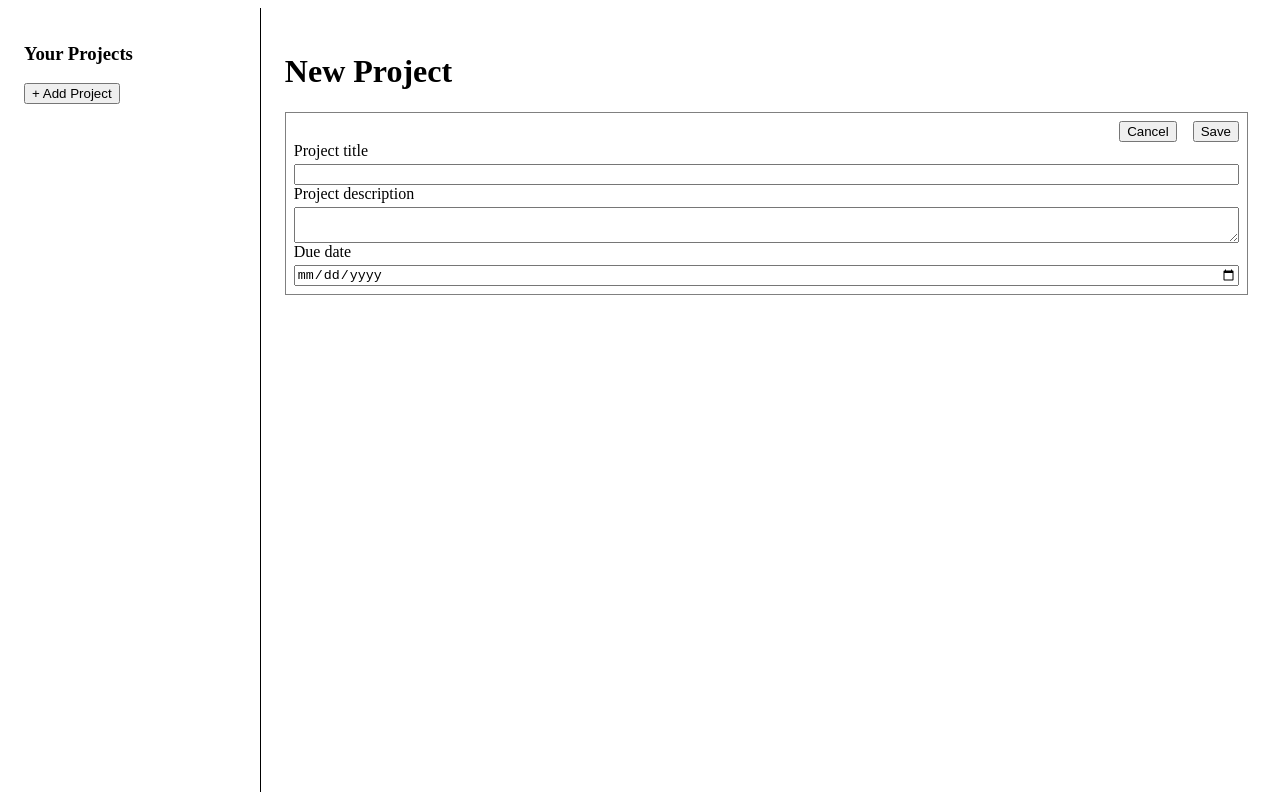
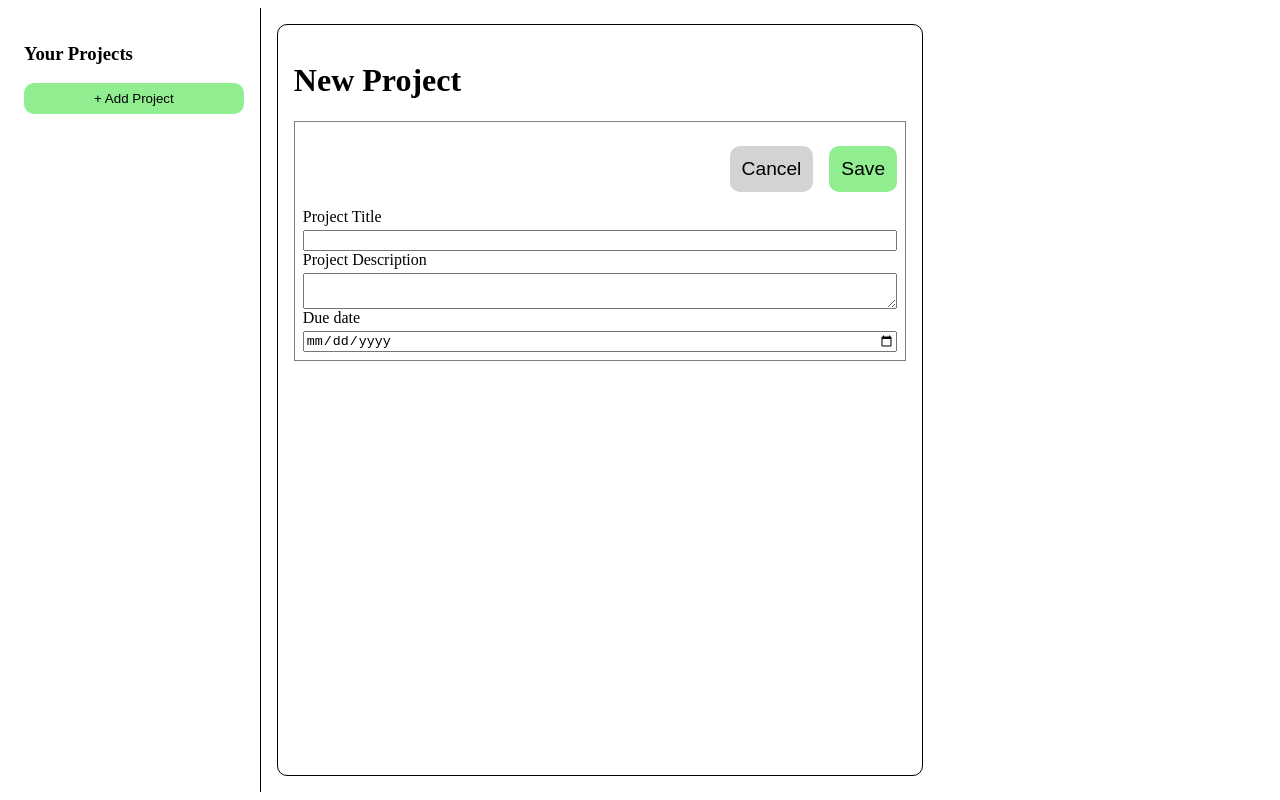
Before and after one commit to CatarinaPBressan/ReactUpskillingProjects, a React (Vite) app in the folder project2_project_management/: page / in a window 1280 px wide. Both pictures are taken after a click on the button "+ Add Project". Built offline with nearby package versions, Linux system fonts and the light colour scheme.

Commit message:
Finalize project_mgmt

```diff
--- a/project2_project_management/src/App.jsx
+++ b/project2_project_management/src/App.jsx
@@ -5,57 +5,99 @@ import NoProjectPage from "./components/NoProjectPage";
 import ProjectPage from "./components/ProjectPage";
 import Sidebar from "./components/Sidebar";
 
-/*
-projects:
-[{
-  title: "Project Title",
-  dueDate: "2026-01-01",
-  description: "Project description",
-  tasks: ["Implement the React Project Management project"]
-}]*/
 function App() {
+  /*
+  [{
+    id: "uuid",
+    title: "Project Title",
+    dueDate: "2026-01-01",
+    description: "Project description",
+  }]
+  */
   const [projects, setProjects] = useState([]);
-  const [isCreatingProject, setIsCreatingProject] = useState(false);
-  const [selectedProject, setSelectedProject] = useState(undefined);
 
-  const handleSelectProject = (projectTitle) => {
-    setIsCreatingProject(false);
-    setSelectedProject(
-      projects.find((project) => project.title === projectTitle),
-    );
+  /*
+  [{
+    id: "uuid",
+    text: "text"
+    projectId: "projectId"
+  }]
+  */
+  const [tasks, setTasks] = useState([]);
+
+  /*
+    null: No Project selected
+    undefined: Creating Project
+    {project}: Project page
+   */
+  const [selectedProject, setSelectedProject] = useState(null);
+
+  const handleSelectProject = (projectId) => {
+    setSelectedProject((prevSelectedProject) => {
+      if (prevSelectedProject && projectId === prevSelectedProject.id) {
+        return null;
+      }
+      return projects.find((project) => project.id == projectId);
+    });
   };
 
-  const handleClearProjectTask = (task) => {
-    console.log(task);
-    setSelectedProject((prevSelectedProject) => {
-      console.log(prevSelectedProject.tasks.filter((_task) => _task !== task));
-    });
+  const handleClearProjectTask = (taskToDelete) => {
+    setTasks(tasks.filter((task) => task.id !== taskToDelete.id));
   };
-  const handleAddProjectTask = (task) => {
-    console.log(task);
+  const handleAddProjectTask = (text) => {
+    const task = {
+      id: crypto.randomUUID(),
+      text,
+      projectId: selectedProject.id,
+    };
+    setTasks([...tasks, task]);
   };
 
-  const handleDeleteProject = (projectTitle) => {
-    setSelectedProject(undefined);
-    setProjects([
-      ...projects.filter((project) => project.title !== projectTitle),
-    ]);
+  const handleDeleteProject = (projectId) => {
+    setSelectedProject(null);
+    setProjects(projects.filter((project) => project.id !== projectId));
   };
 
   const handleAddProjectClick = () => {
     setSelectedProject(undefined);
-    setIsCreatingProject(true);
   };
 
   const handleCancelCreatingProjectClick = () => {
-    setIsCreatingProject(false);
+    setSelectedProject(null);
   };
 
   const handleCreateProjectClick = (projectData) => {
-    const newProject = { ...projectData, tasks: [] };
+    const newProject = {
+      ...projectData,
+      tasks: [],
+      id: crypto.randomUUID(),
+    };
     setProjects([...projects, newProject]);
-    setIsCreatingProject(false);
+    setSelectedProject(newProject);
   };
+
+  let content;
+  if (selectedProject === null) {
+    content = <NoProjectPage onAddProjectClick={handleAddProjectClick} />;
+  } else if (selectedProject === undefined) {
+    content = (
+      <CreateProjectPage
+        onCancelClick={handleCancelCreatingProjectClick}
+        onCreateProjectClick={handleCreateProjectClick}
+      />
+    );
+  } else {
+    content = (
+      <ProjectPage
+        project={selectedProject}
+        onClearProjectTaskClick={handleClearProjectTask}
+        onAddProjectTaskClick={handleAddProjectTask}
+        onDeleteProjectClick={handleDeleteProject}
+        onDeselectProjectClick={handleSelectProject}
+        tasks={tasks.filter((task) => task.projectId === selectedProject.id)}
+      />
+    );
+  }
 
   return (
     <div id="pageContainer">
@@ -63,26 +105,9 @@ function App() {
         projects={projects}
         onSelectProject={handleSelectProject}
         onAddProjectClick={handleAddProjectClick}
+        selectedProjectId={selectedProject && selectedProject.id}
       />
-      <main>
-        {!selectedProject && !isCreatingProject && (
-          <NoProjectPage onAddProjectClick={handleAddProjectClick} />
-        )}
-        {!selectedProject && isCreatingProject && (
-          <CreateProjectPage
-            onCancelClick={handleCancelCreatingProjectClick}
-            onCreateProjectClick={handleCreateProjectClick}
-          />
-        )}
-        {selectedProject && (
-          <ProjectPage
-            project={selectedProject}
-            onClearProjectTaskClick={handleClearProjectTask}
-            onAddProjectTaskClick={handleAddProjectTask}
-            onDeleteProjectClick={handleDeleteProject}
-          />
-        )}
-      </main>
+      <main>{content}</main>
     </div>
   );
 }
--- a/project2_project_management/src/components/CreateProjectPage.jsx
+++ b/project2_project_management/src/components/CreateProjectPage.jsx
@@ -1,3 +1,5 @@
+import Input from "./Input";
+
 export default function CreateProjectPage({
   onCancelClick,
   onCreateProjectClick,
@@ -14,22 +16,17 @@ export default function CreateProjectPage({
             onCreateProjectClick(data);
           }}
         >
-          <div className="controls">
-            <button onClick={onCancelClick}>Cancel</button>
-            <button type="submit">Save</button>
-          </div>
-          <div className="input-group">
-            <label htmlFor="title">Project title</label>
-            <input type="text" id="title" required name="title" />
-          </div>
-          <div className="input-group">
-            <label htmlFor="description">Project description</label>
-            <textarea id="description" name="description" />
-          </div>
-          <div className="input-group">
-            <label htmlFor="dueDate">Due date</label>
-            <input type="date" id="dueDate" required name="dueDate" />
-          </div>
+          <menu className="controls">
+            <button className="danger" onClick={onCancelClick}>
+              Cancel
+            </button>
+            <button className="confirm" type="submit">
+              Save
+            </button>
+          </menu>
+          <Input label="Project Title" id="title" required />
+          <Input label="Project Description" isTextArea id="description" />
+          <Input type="date" label="Due date" id="dueDate" required />
         </form>
       </section>
     </div>
--- /dev/null
+++ b/project2_project_management/src/components/Input.jsx
@@ -0,0 +1,12 @@
+export default function Input({ isTextArea = false, label, id, ...props }) {
+  return (
+    <div className="input-group">
+      <label htmlFor={id}>{label}</label>
+      {isTextArea ? (
+        <textarea id={id} name={id} {...props} />
+      ) : (
+        <input id={id} name={id} {...props} />
+      )}
+    </div>
+  );
+}
--- /dev/null
+++ b/project2_project_management/src/components/NewTask.jsx
@@ -0,0 +1,29 @@
+import { useState } from "react";
+
+export default function NewTask({ onAddProjectTaskClick }) {
+  const [enteredTask, setEnteredTask] = useState("");
+
+  const handleChange = (event) => {
+    setEnteredTask(event.target.value);
+  };
+
+  const handleClick = () => {
+    if (!enteredTask.trim()) {
+      return;
+    }
+    onAddProjectTaskClick(enteredTask);
+    setEnteredTask("");
+  };
+
+  return (
+    <div className="task-input-group">
+      <input
+        type="text"
+        placeholder="Task description"
+        onChange={handleChange}
+        value={enteredTask}
+      />
+      <button onClick={handleClick}>Add task</button>
+    </div>
+  );
+}
--- a/project2_project_management/src/components/NoProjectPage.jsx
+++ b/project2_project_management/src/components/NoProjectPage.jsx
@@ -4,7 +4,9 @@ export default function NoProjectPage({ onAddProjectClick }) {
       <div className="center">
         <h1>No Project Selected</h1>
         <h2>Select or create a project</h2>
-        <button onClick={onAddProjectClick}>Create a Project</button>
+        <button className="createProject" onClick={onAddProjectClick}>
+          Create a Project
+        </button>
       </div>
     </div>
   );
--- a/project2_project_management/src/components/Sidebar.jsx
+++ b/project2_project_management/src/components/Sidebar.jsx
@@ -2,19 +2,32 @@ export default function Sidebar({
   projects,
   onSelectProject,
   onAddProjectClick,
+  selectedProjectId,
 }) {
   return (
-    <aside>
+    <aside id="sidebar">
       <h3>Your Projects</h3>
-      <button onClick={onAddProjectClick}>+ Add Project</button>
-      <ul>
-        {projects.map((project) => (
-          <li key={project.title}>
-            <button onClick={() => onSelectProject(project.title)}>
-              {project.title}
-            </button>
-          </li>
-        ))}
+      <button className="create-project-button" onClick={onAddProjectClick}>
+        + Add Project
+      </button>
+      <ul style={{ width: "100%" }}>
+        {projects.map((project) => {
+          let buttonClassNames = "";
+          if (selectedProjectId && project.id == selectedProjectId) {
+            buttonClassNames += " selected-project-button";
+          }
+
+          return (
+            <li key={project.id}>
+              <button
+                className={buttonClassNames}
+                onClick={() => onSelectProject(project.id)}
+              >
+                {project.title}
+              </button>
+            </li>
+          );
+        })}
       </ul>
     </aside>
   );
--- /dev/null
+++ b/project2_project_management/src/components/TaskList.jsx
@@ -0,0 +1,16 @@
+export default function TaskList({ tasks, onClearProjectTaskClick }) {
+  return (
+    <ul>
+      {tasks?.length ? (
+        tasks.map((task) => (
+          <li className="task" key={task.id}>
+            <p>{task.text}</p>
+            <button onClick={() => onClearProjectTaskClick(task)}>Clear</button>
+          </li>
+        ))
+      ) : (
+        <li>No tasks added</li>
+      )}
+    </ul>
+  );
+}
--- /dev/null
+++ b/project2_project_management/src/components/Tasks.jsx
@@ -0,0 +1,21 @@
+import NewTask from "./NewTask";
+import TaskList from "./TaskList";
+
+export default function Tasks({
+  onAddProjectTaskClick,
+  onClearProjectTaskClick,
+  tasks,
+}) {
+  return (
+    <div className="tasks-container">
+      <h2>Tasks</h2>
+      <NewTask onAddProjectTaskClick={onAddProjectTaskClick} />
+      <div>
+        <TaskList
+          tasks={tasks}
+          onClearProjectTaskClick={onClearProjectTaskClick}
+        />
+      </div>
+    </div>
+  );
+}
--- a/project2_project_management/src/index.css
+++ b/project2_project_management/src/index.css
@@ -42,12 +42,33 @@ main {
 
 #noProjectPage {
   align-content: center;
+  button.createProject {
+    padding: 1rem;
+    font-size: large;
+    border: none;
+    border-radius: 10px;
+  }
 }
 
 .controls {
   display: flex;
   gap: 1rem;
   justify-content: flex-end;
+
+  button {
+    font-size: larger;
+    padding: 0.75rem;
+    background-color: lightgray;
+    border: none;
+    border-radius: 10px;
+  }
+
+  button.danger {
+    background-color: none;
+  }
+  button.confirm {
+    background-color: lightgreen;
+  }
 }
 
 .inputs {
@@ -93,3 +114,27 @@ main {
 ul {
   list-style-type: none;
 }
+
+#sidebar {
+  button {
+    border: none;
+    border-radius: 10px;
+    padding: 0.25rem;
+    width: 100%;
+  }
+  button.create-project-button {
+    padding: 0.5rem;
+    background-color: lightgreen;
+  }
+  button.selected-project-button {
+    background-color: lightgreen;
+  }
+}
+
+#createProjectPage,
+#projectPage {
+  width: 66%;
+  border: 1px solid black;
+  border-radius: 10px;
+  padding: 1rem;
+}
```
Also changed, not shown: project2_project_management/src/components/ProjectPage.jsx (+12 -42 lines).
